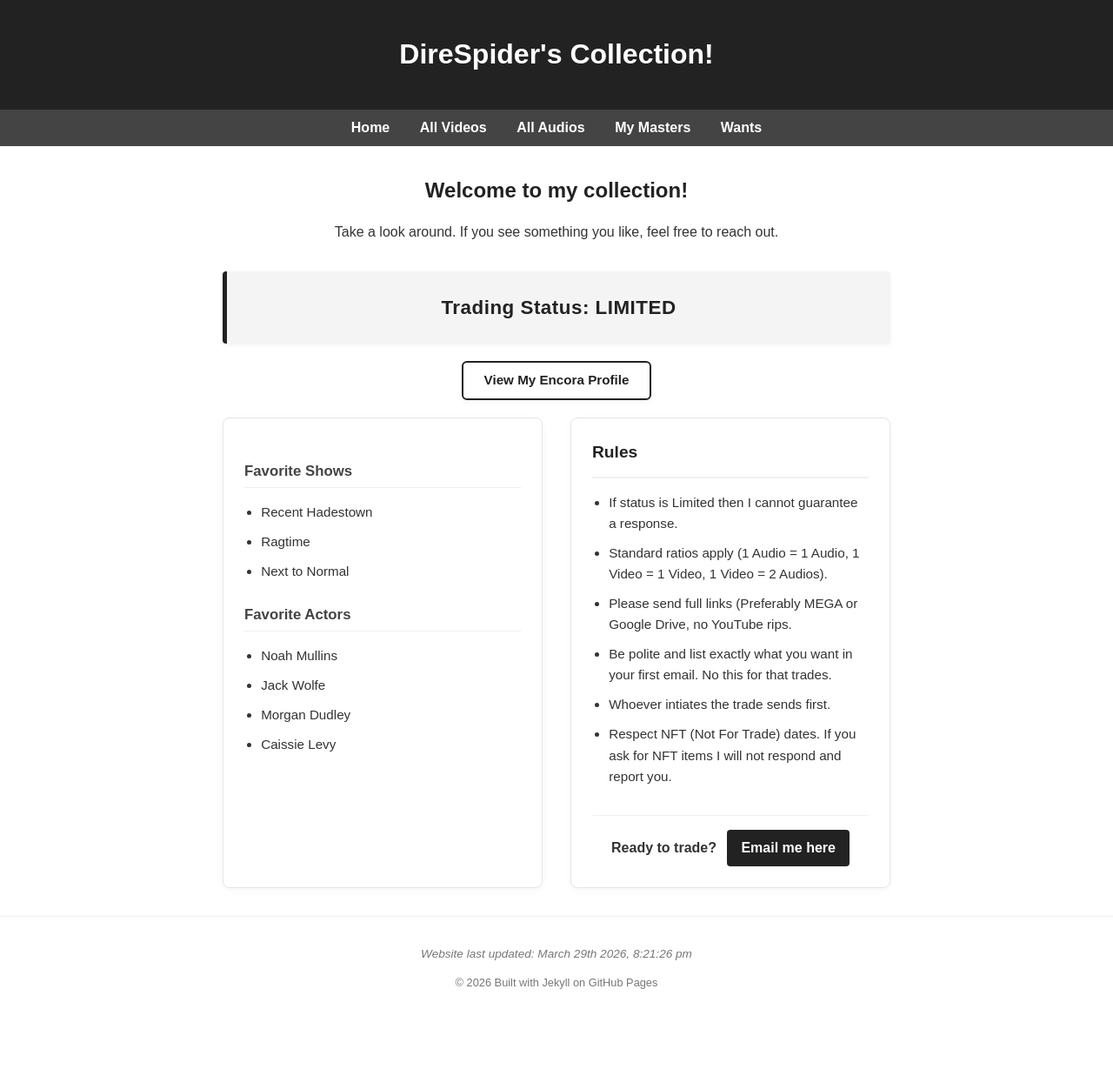
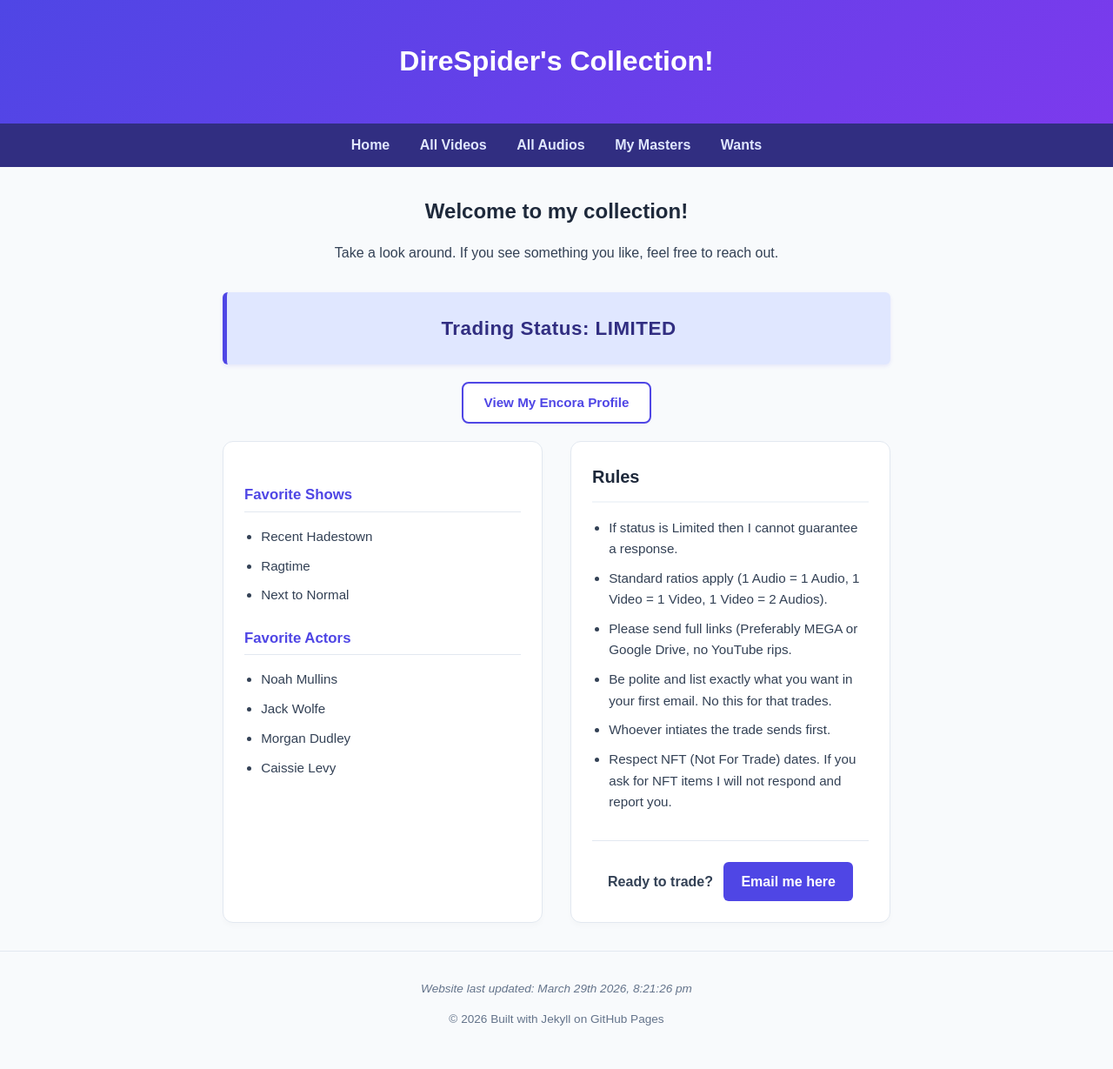
Before and after one commit to DireSpider/direspider.github.io, a Jekyll site: the page built from index.html, in a window 1280 px wide. Shown: the whole page at 87% size. Built offline with Jekyll 4.4.1, drawn with Linux system fonts in a browser that asks for light colours; before the commit the page ends 1186 px from its top, so only the background shows below that.

Commit message:
Update style.css

```diff
--- a/css/style.css
+++ b/css/style.css
@@ -1,30 +1,30 @@
 ---
 ---
 
-body { font-family: sans-serif; line-height: 1.6; margin: 0; color: #333; }
-        header { background: #222; color: #fff; padding: 1rem 0; text-align: center; }
-        nav { background: #444; padding: 0.5rem; text-align: center; }
-        nav a { color: white; margin: 0 15px; text-decoration: none; font-weight: bold; }
-        nav a:hover { text-decoration: underline; }
+body { font-family: sans-serif; line-height: 1.6; margin: 0; background-color: #f8fafc; color: #334155; }
+        header { background: linear-gradient(135deg, #4f46e5, #7c3aed); color: #fff; padding: 1.5rem 0; text-align: center; box-shadow: 0 4px 6px rgba(0, 0, 0, 0.05); }
+        nav { background: #312e81; padding: 0.75rem; text-align: center; }
+        nav a { color: #e0e7ff; margin: 0 15px; text-decoration: none; font-weight: bold; transition: color 0.2s ease; }
+        nav a:hover { color: #ffffff; text-decoration: underline; text-decoration-color: #818cf8; text-underline-offset: 4px; }
         main { max-width: 800px; margin: 2rem auto; padding: 0 1rem; }
-        footer { text-align: center; padding: 2rem; font-size: 0.8rem; color: #777; border-top: 1px solid #eee; }
+        footer { text-align: center; padding: 2rem; font-size: 0.85rem; color: #64748b; border-top: 1px solid #e2e8f0; margin-top: 2rem; }
 
 /* --- Recording Card Styles --- */
 
 .recording-card {
     background-color: #ffffff;
-    border: 1px solid #e5e5e5;
-    border-radius: 8px;
+    border: 1px solid #e2e8f0;
+    border-radius: 12px;
     padding: 1.5rem;
     margin-bottom: 1.5rem;
-    box-shadow: 0 2px 8px rgba(0, 0, 0, 0.04);
-    transition: transform 0.2s ease, box-shadow 0.2s ease;
+    box-shadow: 0 4px 6px rgba(0, 0, 0, 0.02);
+    transition: transform 0.25s ease, box-shadow 0.25s ease;
 }
 
-/* Adds a sleek, floating effect when hovering over a card */
+/* Adds a sleek, floating effect with a subtle indigo glow when hovering */
 .recording-card:hover {
-    transform: translateY(-2px);
-    box-shadow: 0 6px 16px rgba(0, 0, 0, 0.08);
+    transform: translateY(-3px);
+    box-shadow: 0 12px 24px rgba(79, 70, 229, 0.12);
 }
 
 /* Header Styling */
@@ -32,13 +32,13 @@ body { font-family: sans-serif; line-height: 1.6; margin: 0; color: #333; }
     display: flex;
     flex-wrap: wrap;
     align-items: center;
-    font-size: 1.1rem;
-    font-weight: 600;
-    color: #222;
+    font-size: 1.15rem;
+    font-weight: 700;
+    color: #1e293b;
     margin-top: 0;
     margin-bottom: 1rem;
     padding-bottom: 0.75rem;
-    border-bottom: 1px solid #f0f0f0;
+    border-bottom: 1px solid #f1f5f9;
 }
 
 .recording-card .header span {
@@ -47,31 +47,35 @@ body { font-family: sans-serif; line-height: 1.6; margin: 0; color: #333; }
 
 /* De-emphasize the separators so the text stands out */
 .recording-card .header .separator {
-    color: #bbb;
+    color: #94a3b8;
     font-weight: 400;
     font-size: 0.9rem;
 }
 
-/* Turns the media type (e.g., "audio") into a modern badge */
+/* Turns the media type (e.g., "audio") into a modern gradient badge */
 .recording-card .media-type-badge {
     text-transform: capitalize;
-    background: #444;
+    background: linear-gradient(135deg, #0ea5e9, #3b82f6);
     color: #fff;
     font-size: 0.75rem;
-    padding: 0.2rem 0.6rem;
+    font-weight: 600;
+    padding: 0.25rem 0.75rem;
     border-radius: 12px;
     margin-left: auto; /* Pushes the badge to the far right */
     letter-spacing: 0.5px;
+    box-shadow: 0 2px 4px rgba(59, 130, 246, 0.2);
 }
 
 .recording-card .nft-badge {
     text-transform: uppercase;
-    background: #d32f2f; /* A standard, professional red */
+    background: linear-gradient(135deg, #f43f5e, #f97316); /* A vibrant coral/orange */
     color: #fff;
     font-size: 0.75rem;
-    padding: 0.2rem 0.6rem;
+    font-weight: 600;
+    padding: 0.25rem 0.75rem;
     border-radius: 12px;
     letter-spacing: 0.5px;
+    box-shadow: 0 2px 4px rgba(244, 63, 94, 0.2);
 }
 
 /* Information Sections (Cast, Notes, etc.) */
@@ -89,7 +93,7 @@ body { font-family: sans-serif; line-height: 1.6; margin: 0; color: #333; }
 .info-section .label {
     font-weight: 700;
     font-size: 0.85rem;
-    color: #666;
+    color: #64748b;
     text-transform: uppercase;
     letter-spacing: 0.5px;
     min-width: 70px; /* Keeps the text content vertically aligned */
@@ -98,18 +102,18 @@ body { font-family: sans-serif; line-height: 1.6; margin: 0; color: #333; }
 
 .content-text {
     font-size: 0.95rem;
-    color: #333;
-    line-height: 1.5;
+    color: #334155;
+    line-height: 1.6;
 }
 
-/* Gives the notes section a clean, callout-box appearance */
+/* Gives the notes section a clean, colorful callout-box appearance */
 .notes-text {
     font-size: 0.9rem;
-    color: #555;
-    background: #f9f9f9;
-    padding: 0.75rem 1rem;
-    border-left: 3px solid #888;
-    border-radius: 0 4px 4px 0;
+    color: #475569;
+    background: #f0fdf4; /* Very soft green */
+    padding: 0.85rem 1rem;
+    border-left: 4px solid #10b981; /* Emerald green accent border */
+    border-radius: 0 6px 6px 0;
     width: 100%;
     margin-top: 0.25rem;
 }
@@ -126,8 +130,6 @@ body { font-family: sans-serif; line-height: 1.6; margin: 0; color: #333; }
 }
 
 
-
-
 /* --- Landing Page Styles --- */
 
 .welcome-message {
@@ -136,29 +138,29 @@ body { font-family: sans-serif; line-height: 1.6; margin: 0; color: #333; }
 }
 
 .welcome-message h2 {
-    color: #222;
+    color: #1e293b;
     margin-bottom: 0.5rem;
 }
 
-/* Emphasized Trading Status Banner */
+/* Emphasized Trading Status Banner - Colorful & Trustworthy */
 .trading-status {
-    background-color: #f4f4f4;
-    border-left: 5px solid #222;
+    background-color: #e0e7ff;
+    border-left: 5px solid #4f46e5;
     padding: 1.5rem;
     text-align: center;
     font-size: 1.4rem;
     font-weight: 700;
-    color: #222;
+    color: #312e81;
     margin-bottom: 0.5rem;
-    border-radius: 4px;
-    box-shadow: 0 2px 4px rgba(0,0,0,0.05);
+    border-radius: 6px;
+    box-shadow: 0 2px 4px rgba(79, 70, 229, 0.1);
     letter-spacing: 0.5px;
 }
 
 .last-updated {
     text-align: center;
     font-size: 0.85rem;
-    color: #777;
+    color: #64748b;
     font-style: italic;
 }
 
@@ -169,30 +171,30 @@ body { font-family: sans-serif; line-height: 1.6; margin: 0; color: #333; }
     justify-content: space-between;
 }
 
-/* Styling columns to match your existing recording-card style */
+/* Styling columns to match your new recording-card style */
 .split-column {
     flex: 1;
     background-color: #ffffff;
-    border: 1px solid #e5e5e5;
-    border-radius: 8px;
+    border: 1px solid #e2e8f0;
+    border-radius: 12px;
     padding: 1.5rem;
-    box-shadow: 0 2px 8px rgba(0, 0, 0, 0.04);
+    box-shadow: 0 4px 6px rgba(0, 0, 0, 0.02);
 }
 
 .split-column h2 {
     margin-top: 0;
-    border-bottom: 2px solid #f0f0f0;
+    border-bottom: 2px solid #f1f5f9;
     padding-bottom: 0.75rem;
-    color: #222;
-    font-size: 1.2rem;
+    color: #1e293b;
+    font-size: 1.25rem;
 }
 
 .split-column h3 {
-    color: #444;
+    color: #4f46e5; /* Accent color for subheaders */
     font-size: 1.05rem;
     margin-top: 1.5rem;
     margin-bottom: 0.5rem;
-    border-bottom: 1px solid #eee;
+    border-bottom: 1px solid #e2e8f0;
     padding-bottom: 0.3rem;
 }
 
@@ -202,32 +204,33 @@ body { font-family: sans-serif; line-height: 1.6; margin: 0; color: #333; }
 
 .split-column li {
     margin-bottom: 0.6rem;
-    color: #333;
+    color: #334155;
     font-size: 0.95rem;
 }
 
 /* Email Link Callout */
 .email-container {
     margin-top: 2rem;
-    padding-top: 1rem;
-    border-top: 1px solid #f0f0f0;
+    padding-top: 1.5rem;
+    border-top: 1px solid #e2e8f0;
     font-weight: 600;
     text-align: center;
 }
 
 .email-link {
     display: inline-block;
-    background: #222;
-    color: #fff;
-    padding: 0.5rem 1rem;
-    border-radius: 4px;
+    background: #4f46e5;
+    color: #ffffff;
+    padding: 0.6rem 1.25rem;
+    border-radius: 6px;
     text-decoration: none;
     margin-left: 0.5rem;
-    transition: background 0.2s ease;
+    transition: background 0.2s ease, transform 0.2s ease;
 }
 
 .email-link:hover {
-    background: #444;
+    background: #4338ca;
+    transform: translateY(-1px);
     text-decoration: none;
 }
 
@@ -238,30 +241,30 @@ body { font-family: sans-serif; line-height: 1.6; margin: 0; color: #333; }
 /* Encora Button Styling */
 .encora-container {
     margin-top: 1.25rem;
-        text-align: center;
-        margin-bottom: 1.25rem;
+    text-align: center;
+    margin-bottom: 1.25rem;
 }
 
 .encora-button {
     display: inline-block;
     background: #ffffff;
-    color: #222;
-    border: 2px solid #222;
-    padding: 0.5rem 1.5rem;
+    color: #4f46e5;
+    border: 2px solid #4f46e5;
+    padding: 0.6rem 1.5rem;
     font-weight: 700;
     font-size: 0.95rem;
-    border-radius: 6px;
+    border-radius: 8px;
     text-decoration: none;
-    transition: all 0.2s ease;
-    box-shadow: 0 2px 4px rgba(0, 0, 0, 0.05);
+    transition: all 0.25s ease;
+    box-shadow: 0 2px 4px rgba(0, 0, 0, 0.02);
 }
 
 /* Reverses the colors and adds a floating effect on hover */
 .encora-button:hover {
-    background: #222;
+    background: #4f46e5;
     color: #ffffff;
     transform: translateY(-2px);
-    box-shadow: 0 4px 10px rgba(0, 0, 0, 0.1);
+    box-shadow: 0 6px 12px rgba(79, 70, 229, 0.15);
     text-decoration: none;
 }
 
```
